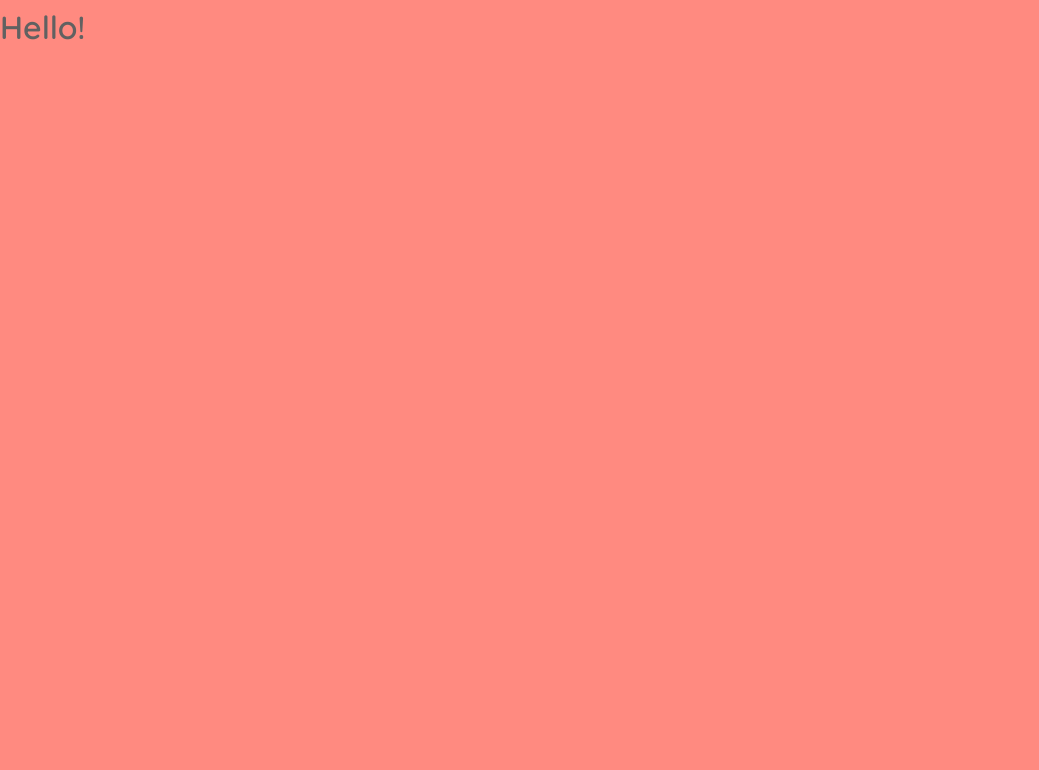
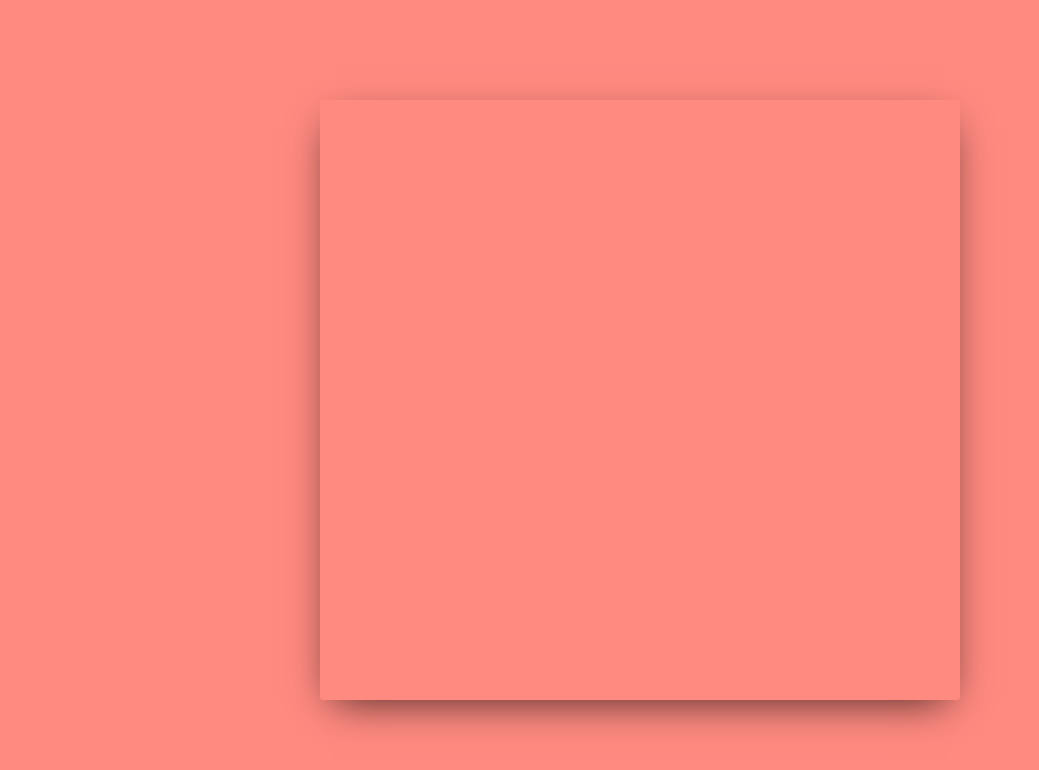
Before and after one commit to Powsikan/WeatherApp, a React (Create React App) app: page / in a window 1280 px wide. Shown: the top 770 px of the page, without its empty margins (0-1039 px from the left). Built offline with nearby package versions, Linux system fonts and the light colour scheme.

Commit message:
main added

```diff
--- a/src/App.js
+++ b/src/App.js
@@ -1,8 +1,13 @@
 import React from "react"
+
+import Wrapper from "./components/Wrapper";
+import Main from "./components/Main"
 
 const App = () => {
   return (
-      <h1>Hello!</h1>
+      <Wrapper>
+      <Main/>
+      </Wrapper>
   )
 }
 
--- /dev/null
+++ b/src/components/Main.js
@@ -0,0 +1,11 @@
+import React from "react";
+
+const  Main =()=>{
+    return(
+        <div className="main">
+
+        </div>
+    )
+
+}
+export default Main
--- a/src/components/Wrapper.jsx
+++ b/src/components/Wrapper.js
@@ -1,4 +1,4 @@
-import React, {Component} from 'react';
+import React from 'react';
 
 const Wrapper=(props)=> {
         return (
```
